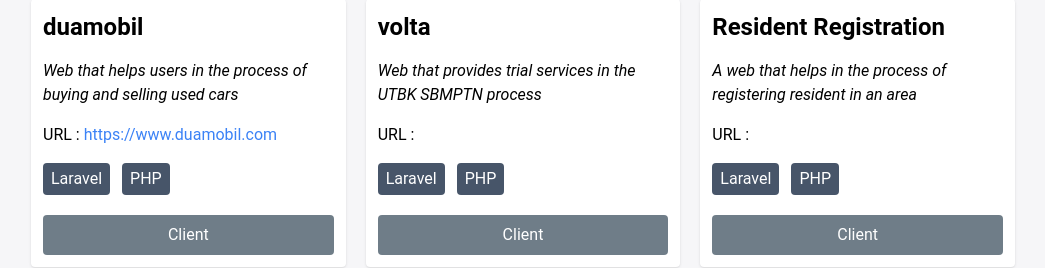
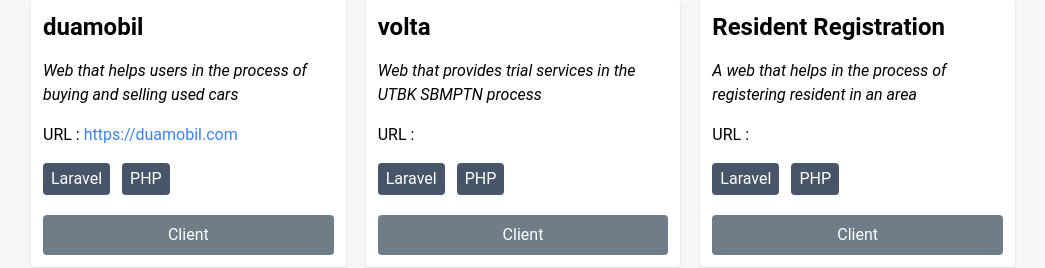
Before and after one commit to tahtaadi-np74/portfolio, a React (Vite) app: page /project in a window 1280 px wide. Shown: the part 145-413 px from the top of the page, without its empty margins (117-1162 px from the left). Built offline with nearby package versions, Linux system fonts and the light colour scheme.

Commit message:
fix: error on project url

```diff
--- a/src/pages/Project.jsx
+++ b/src/pages/Project.jsx
@@ -7,7 +7,7 @@
                 <Card
                     name="duamobil"
                     description="Web that helps users in the process of buying and selling used cars"
-                    url="https://www.duamobil.com"
+                    url="https://duamobil.com"
                     owner="Client"
                     tech={["Laravel", "PHP"]}
                 />
```
